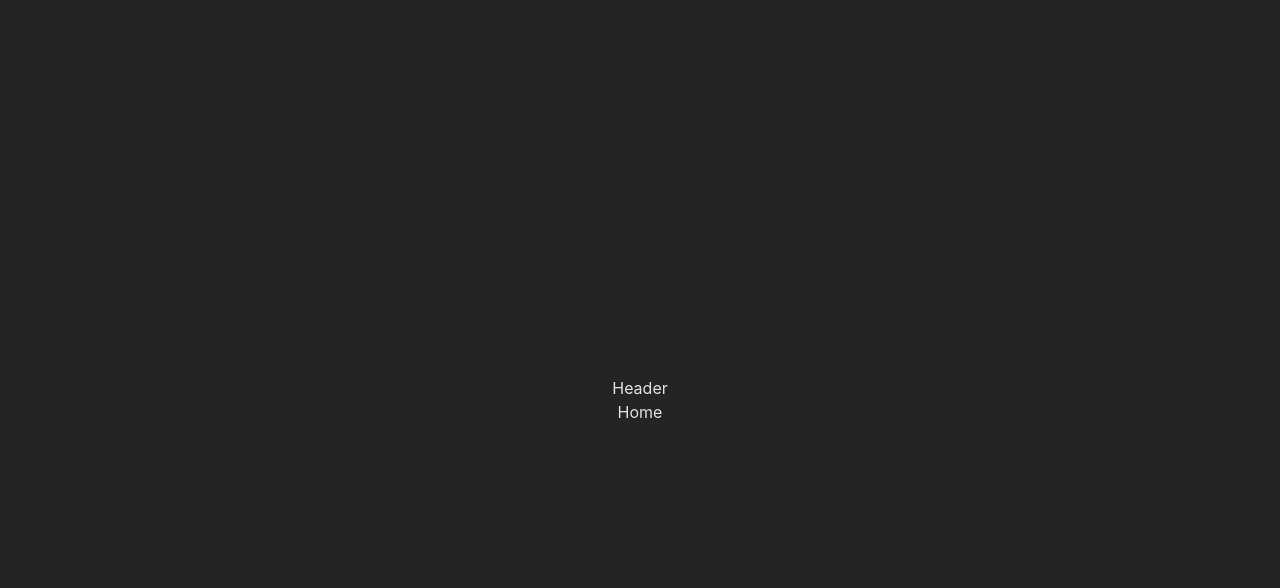
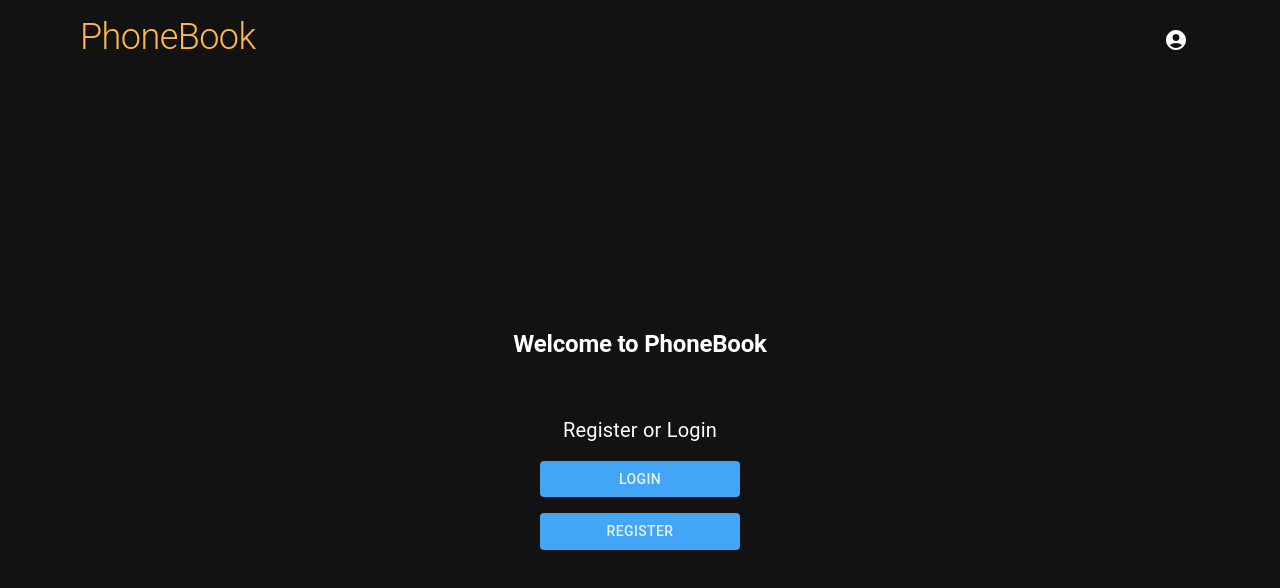
Before and after one commit to QuickerMaths/Phonebook, a React (Vite) app: page /#/ in a window 1280 px wide. Shown: the top 588 px of the page. Built offline with nearby package versions, Linux system fonts and the light colour scheme.

Commit message:
added materialUI components to Home and Header compoents

```diff
--- a/package.json
+++ b/package.json
@@ -15,6 +15,7 @@
   "dependencies": {
     "@emotion/react": "^11.11.1",
     "@emotion/styled": "^11.11.0",
+    "@mui/icons-material": "^5.14.3",
     "@mui/material": "^5.14.5",
     "@reduxjs/toolkit": "^1.9.5",
     "axios": "^1.4.0",
--- a/src/App.jsx
+++ b/src/App.jsx
@@ -1,20 +1,25 @@
+import { Container } from "@mui/material";
 import React, { lazy } from "react";
 import { Routes, Route } from "react-router-dom";
+
 import SharedLayout from "./components/shared-layout/SharedLayout";
 
 const Home = lazy(() => import("./pages/home/Home"));
 const Login = lazy(() => import("./pages/login/Login"));
-const Contacts = lazy(() => import("./pages/contacts/Contacts"));
 const Register = lazy(() => import("./pages/register/Register"));
+// const Contacts = lazy(() => import("./pages/contacts/Contacts"));
 
 const App = () => {
   return (
+    <Container sx={{ minHeight: "100vh" }}>
       <Routes>
         <Route path="/" element={<SharedLayout />}>
           <Route index element={<Home />} />
           <Route path="login" element={<Login />} />
+          <Route path="register" element={<Register />} />
         </Route>
       </Routes>
+    </Container>
   );
 };
 
--- a/src/components/header/Header.jsx
+++ b/src/components/header/Header.jsx
@@ -1,7 +1,68 @@
-import React from "react";
+import React, { useState } from "react";
+import { Typography, Box, IconButton, Menu, MenuItem } from "@mui/material";
+import AccountCircle from "@mui/icons-material/AccountCircle";
 
 const Header = () => {
-  return <div>Header</div>;
+  const isUserLoggedIn = true;
+  const userMail = "example@gmail.com";
+
+  const [anchorEl, setAnchorEl] = useState(null);
+
+  const handleMenu = (event) => {
+    setAnchorEl(event.currentTarget);
+  };
+
+  const handleClose = () => {
+    setAnchorEl(null);
+  };
+
+  return (
+    <Box
+      sx={{
+        p: 2,
+        minHeight: "10vh",
+        display: "flex",
+        justifyContent: "space-between",
+      }}
+      component="header"
+    >
+      <Typography variant="h1" sx={{ fontSize: 36, color: "secondary.main" }}>
+        PhoneBook
+      </Typography>
+      {isUserLoggedIn && (
+        <div>
+          <IconButton
+            size="large"
+            aria-label="account of current user"
+            aria-controls="menu-appbar"
+            aria-haspopup="true"
+            onClick={handleMenu}
+            color="inherit"
+          >
+            <AccountCircle />
+          </IconButton>
+          <Menu
+            id="menu-appbar"
+            anchorEl={anchorEl}
+            anchorOrigin={{
+              vertical: "bottom",
+              horizontal: "right",
+            }}
+            keepMounted
+            transformOrigin={{
+              vertical: "top",
+              horizontal: "right",
+            }}
+            open={Boolean(anchorEl)}
+            onClose={handleClose}
+          >
+            <MenuItem onClick={handleClose}>{userMail}</MenuItem>
+            <MenuItem onClick={handleClose}>Logout</MenuItem>
+          </Menu>
+        </div>
+      )}
+    </Box>
+  );
 };
 
 export default Header;
--- a/src/components/shared-layout/SharedLayout.jsx
+++ b/src/components/shared-layout/SharedLayout.jsx
@@ -5,12 +5,12 @@ import Header from "../header/Header";
 
 const ShardLayout = () => {
   return (
-    <Container>
+    <>
       <Header />
       <Suspense fallback={<h2>Loading...</h2>}>
         <Outlet />
       </Suspense>
-    </Container>
+    </>
   );
 };
 
--- a/src/index.css
+++ /dev/null
@@ -1,39 +0,0 @@
-:root {
-  font-family: Inter, system-ui, Avenir, Helvetica, Arial, sans-serif;
-  line-height: 1.5;
-  font-weight: 400;
-
-  color-scheme: light dark;
-  color: rgba(255, 255, 255, 0.87);
-  background-color: #242424;
-}
-
-#root {
-  max-width: 480px;
-  margin: 0 auto;
-  padding: 2rem;
-  text-align: center;
-}
-
-a {
-  font-weight: 500;
-  color: #646cff;
-  text-decoration: inherit;
-}
-
-a:hover {
-  color: #535bf2;
-}
-
-body {
-  margin: 0;
-  display: flex;
-  place-items: center;
-  min-width: 320px;
-  min-height: 100vh;
-}
-
-h1 {
-  font-size: 3.2em;
-  line-height: 1.1;
-}
--- a/src/main.jsx
+++ b/src/main.jsx
@@ -1,17 +1,39 @@
 import React from "react";
 import ReactDOM from "react-dom/client";
 import { HashRouter } from "react-router-dom";
+import { Provider } from "react-redux";
+import { createTheme, CssBaseline } from "@mui/material";
+import { ThemeProvider } from "@mui/material/styles";
 import App from "./App.jsx";
 import store from "./redux/store.js";
-import { Provider } from "react-redux";
-import "./index.css";
+
+export const theme = createTheme({
+  palette: {
+    mode: "dark",
+    primary: {
+      main: "#e3f2fd",
+      light: "#90caf9",
+      dark: "#42a5f5",
+      contrastText: "#000",
+    },
+    secondary: {
+      main: "#ffb74d",
+      light: "#ffa726",
+      dark: "#ffa726",
+      contrastText: "#000",
+    },
+  },
+});
 
 ReactDOM.createRoot(document.getElementById("root")).render(
   <React.StrictMode>
     <Provider store={store}>
-      <HashRouter>
-        <App />
-      </HashRouter>
+      <ThemeProvider theme={theme}>
+        <HashRouter>
+          <CssBaseline />
+          <App />
+        </HashRouter>
+      </ThemeProvider>
     </Provider>
   </React.StrictMode>
 );
--- a/src/pages/home/Home.jsx
+++ b/src/pages/home/Home.jsx
@@ -1,7 +1,64 @@
 import React from "react";
+import { Button, Box, Typography } from "@mui/material";
+import { Link } from "react-router-dom";
 
 const Home = () => {
-  return <div>Home</div>;
+  return (
+    <Box
+      sx={{
+        minHeight: "90vh",
+        display: "flex",
+        justifyContent: "center",
+        alignItems: "center",
+        flexDirection: "column",
+        gap: 2,
+      }}
+    >
+      <Typography
+        variant="h2"
+        sx={{
+          fontSize: 24,
+          fontWeight: "bold",
+        }}
+      >
+        Welcome to PhoneBook
+      </Typography>
+      <Typography variant="body1" sx={{ fontSize: 20, mt: 5 }}>
+        Register or Login
+      </Typography>
+
+      <Link to="/login" state={{ from: "/" }}>
+        <Button
+          sx={{
+            minWidth: 200,
+            backgroundColor: "primary.dark",
+            "&:hover": {
+              backgroundColor: "primary.main",
+              opacity: [0.9, 0.8, 0.7],
+              color: "primary.contrastText",
+            },
+          }}
+        >
+          Login
+        </Button>
+      </Link>
+      <Link to="/register" state={{ from: "/" }}>
+        <Button
+          sx={{
+            minWidth: 200,
+            backgroundColor: "primary.dark",
+            "&:hover": {
+              backgroundColor: "primary.main",
+              opacity: [0.9, 0.8, 0.7],
+              color: "primary.contrastText",
+            },
+          }}
+        >
+          Register
+        </Button>
+      </Link>
+    </Box>
+  );
 };
 
 export default Home;
```
Also changed, not shown: 1 other file (tests, documents, lock files or other folders). Lines whose indentation alone changed are shown as unchanged.
